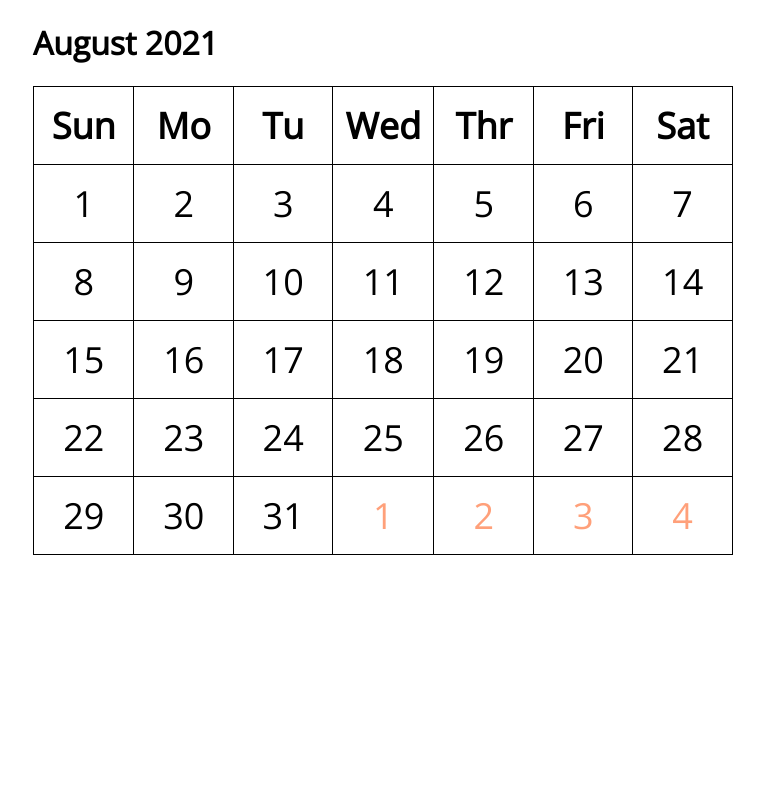
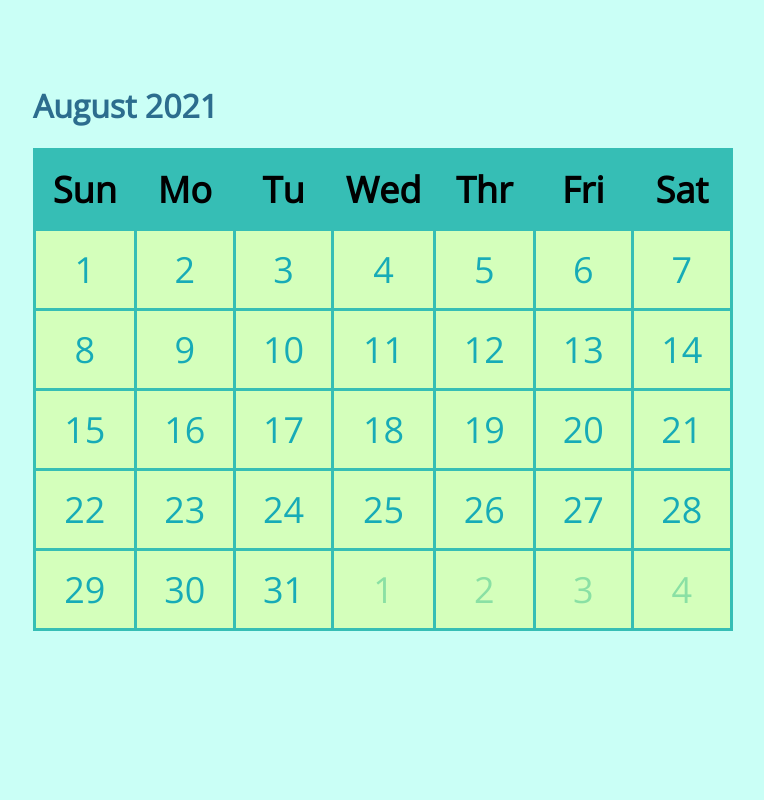
Before and after one commit to kaho1910/WebTech-2021, a PHP site: page / in a window 1280 px wide. Shown: the whole page, without its empty margins (257-1021 px from the left). Run offline with PHP 8.4, Linux system fonts and the light colour scheme.

Commit message:
fix: re-color

```diff
--- a/lab2/5/index.html
+++ b/lab2/5/index.html
@@ -15,7 +15,7 @@
 <body>
     <div class=" container ">
         <h1>August 2021</h1>
-        <table width="700px ">
+        <table>
             <tr>
                 <th>Sun</th>
                 <th>Mo</th>
@@ -71,6 +71,7 @@
                 <td class="out ">4</td>
             </tr>
         </table>
+        <h1><pre> </pre></h1>
     </div>
 </body>
 
--- a/lab2/5/style.css
+++ b/lab2/5/style.css
@@ -2,8 +2,22 @@
     font-family: 'Open Sans', sans-serif;
 }
 
+body {
+    background-color: #cafff6;
+}
+
+h1 {
+    color: #2c6d8e;
+}
+
 table {
     border-collapse: collapse;
+    background-color: #d4ffbb;
+    width: 700px;
+}
+
+th {
+    background-color: #36beb5;
 }
 
 th,
@@ -15,21 +29,26 @@ td {
 table,
 th,
 td {
-    border: 1px solid black;
+    border: 3px solid #36beb5;
     text-align: center;
     font-size: 36px;
 }
 
 td {
+    color: #17abb7;
     font-weight: 500;
 }
 
 .out {
-    color: lightsalmon;
+    color: #8ae0a4;
 }
 
-.container {
-    margin: auto;
-    height: 550px;
-    width: 700px;
+html,
+body {
+    display: flex;
+    justify-content: center;
+    align-items: center;
+    height: 100%;
+    width: 100%;
+    margin: 0;
 }
```
